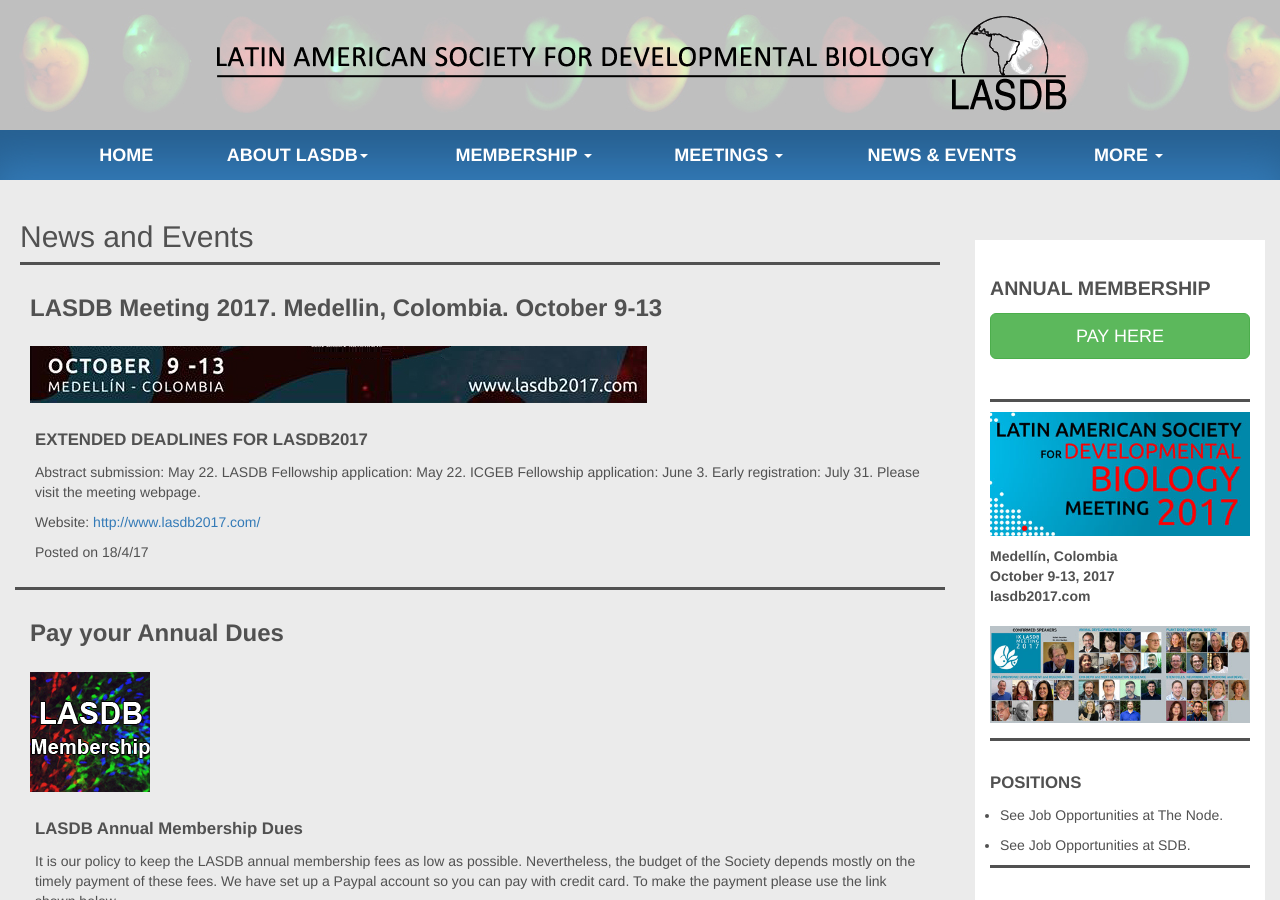
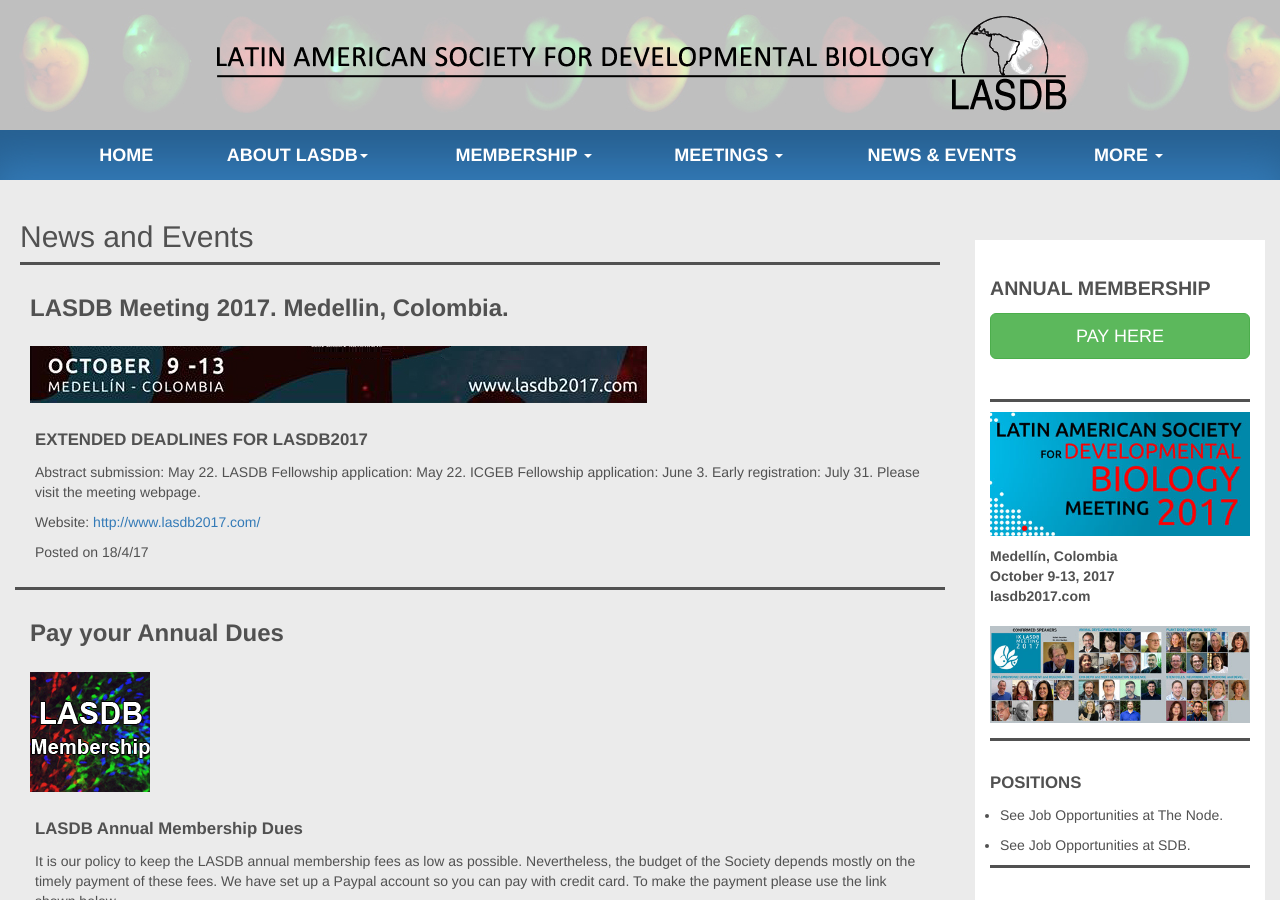
Before and after one commit to lasdb/lasdb.github.io, a Jekyll site: the page built from _posts/2000-01-01-news.markdown, in a window 1280 px wide and 900 px high. Built offline with Jekyll 4.4.1, drawn with Linux system fonts in a browser that asks for light colours; nearby versions of some CDN libraries.

Commit message:
Update 2000-01-01-news.markdown

```diff
--- a/_posts/2000-01-01-news.markdown
+++ b/_posts/2000-01-01-news.markdown
@@ -5,7 +5,7 @@
 categories: news
 permalink: pages/news.html
 news:
-  - title: 'LASDB Meeting 2017. Medellin, Colombia. October 9-13'
+  - title: 'LASDB Meeting 2017. Medellin, Colombia.'
     date: '18/4/17'
     subtitle: 'EXTENDED DEADLINES FOR LASDB2017'
     body: 'Abstract submission: May 22.  LASDB Fellowship application: May 22.  ICGEB Fellowship application: June 3. Early registration: July 31. Please visit the meeting webpage.'
```
